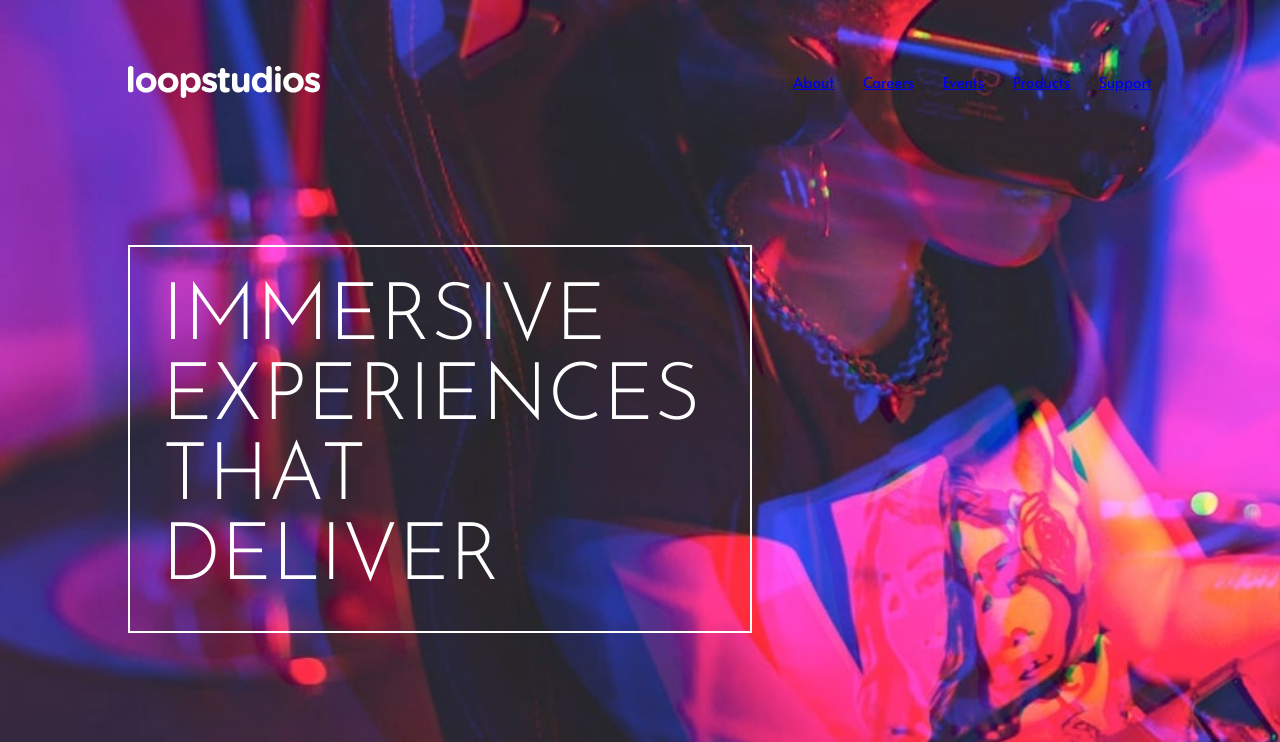
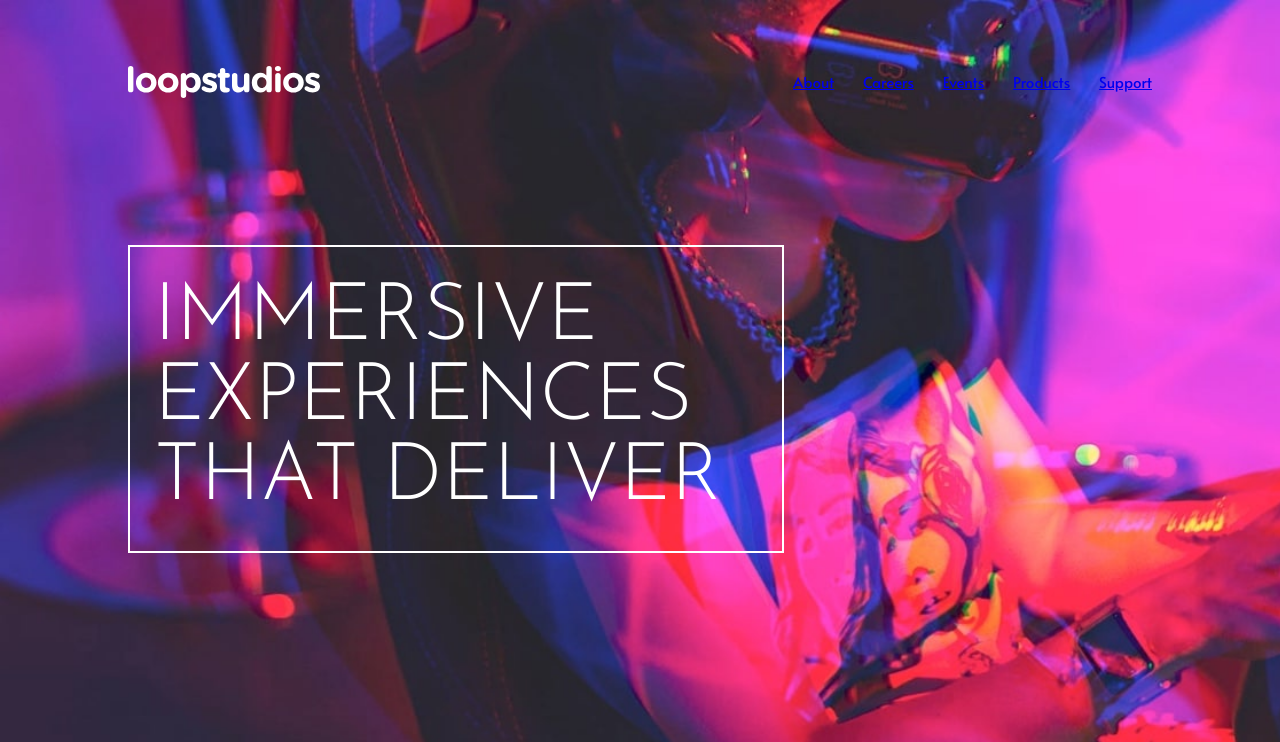
Before and after one commit to mmcampbell04/FEM---loopstudios, a website built with Parcel: page src/index.html in a window 1280 px wide. Shown: the top 742 px of the page. Built offline with nearby package versions, Linux system fonts and the light colour scheme.

Commit message:
sizing tweaks to hero

```diff
--- a/src/scss/components/_header.scss
+++ b/src/scss/components/_header.scss
@@ -6,6 +6,7 @@ header {
   background-size: 100%;
   background-repeat: no-repeat;
   min-height: 50vh;
+  color: var(--white);
 
   @include breakpoint-up(large) {
     background-image: url(../images/desktop/image-hero.jpg);
@@ -19,7 +20,7 @@ nav {
 }
 
 .logo {
-  flex: 1 0 auto;
+  // flex: 1 0 auto;
   z-index: 2000;
 }
 
@@ -74,6 +75,9 @@ nav {
 .hero {
   border: 2px solid var(--white);
   margin: 8.5rem 0;
-  padding: 2rem;
-  width: clamp(22rem, 50vw + 1rem, 39rem);
+  padding: 2rem 2.25rem 2rem 1.5rem;
+
+  @include breakpoint-up(medium) {
+    width: clamp(27rem, 50vw + 1rem, 42rem);
+  }
 }
```
